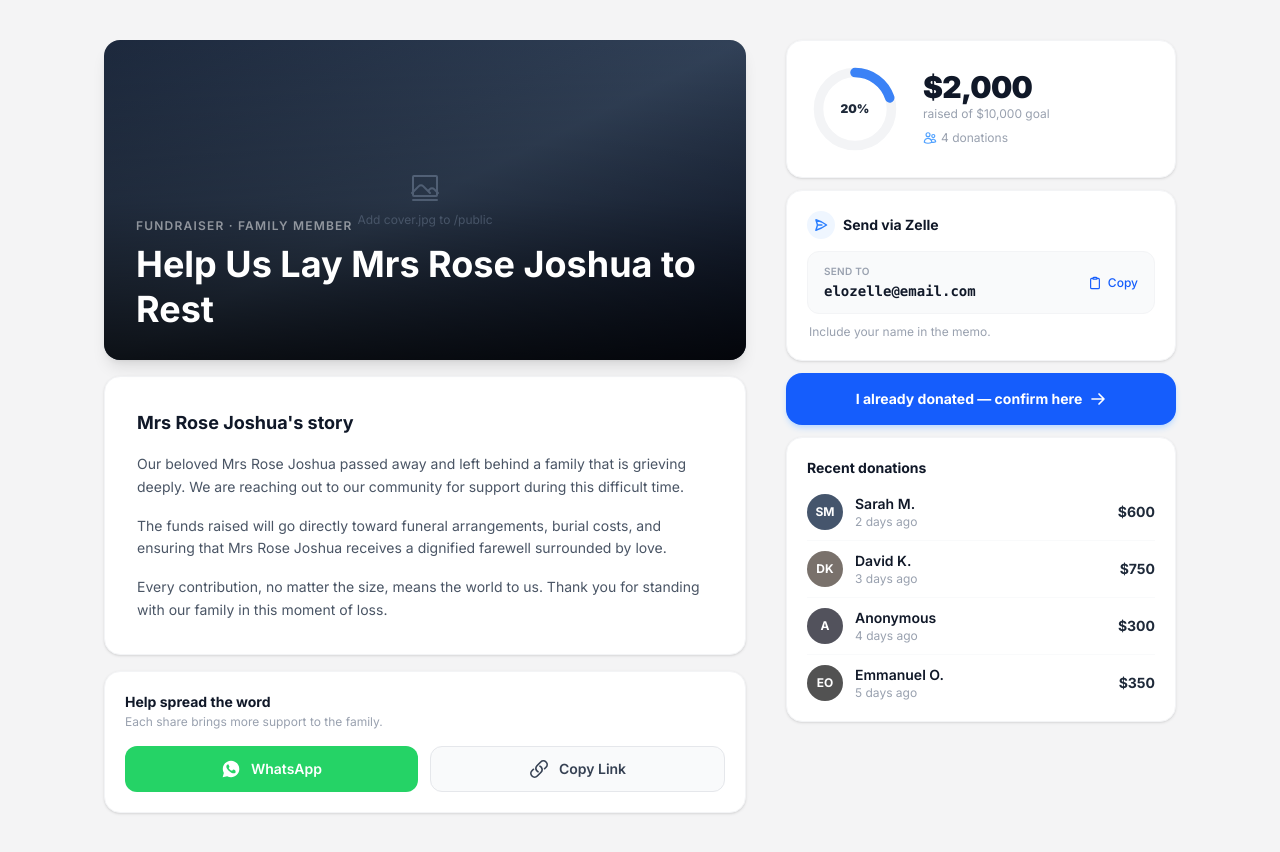
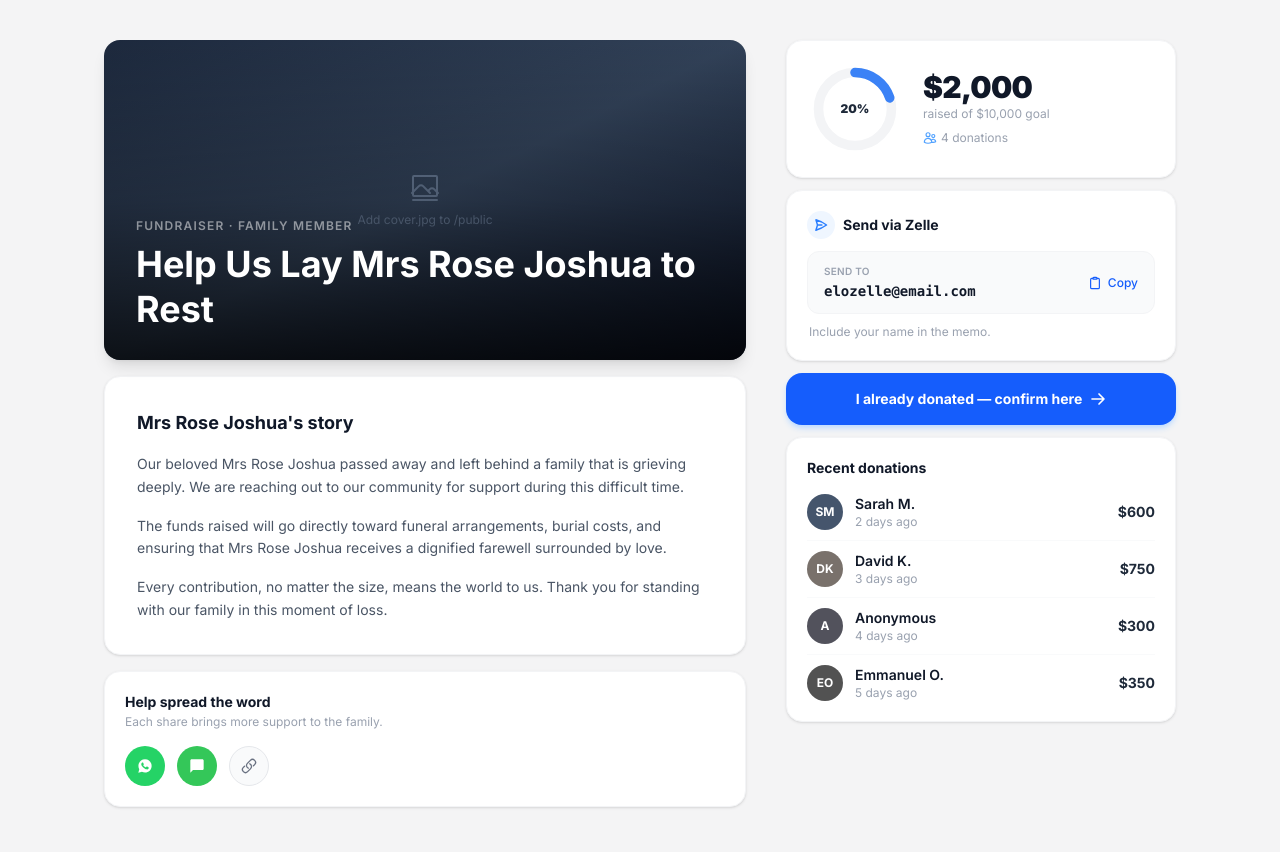
Before and after one commit to femithetechguy/mamajoshua, a Next.js app: page / in a window 1280 px wide. Built offline with nearby package versions, Linux system fonts and the light colour scheme.

Commit message:
Ref FTTG-85: shrink share icons, add Messages button

```diff
--- a/components/ShareButtons.tsx
+++ b/components/ShareButtons.tsx
@@ -9,6 +9,12 @@ export default function ShareButtons({ message }: { message: string }) {
     const url = window.location.href
     const text = encodeURIComponent(`${message} ${url}`)
     window.open(`https://wa.me/?text=${text}`, '_blank', 'noopener')
+  }
+
+  function shareMessages() {
+    const url = window.location.href
+    const text = encodeURIComponent(`${message} ${url}`)
+    window.open(`sms:?body=${text}`, '_self')
   }
 
   async function copyLink() {
@@ -27,37 +33,43 @@ export default function ShareButtons({ message }: { message: string }) {
         {/* WhatsApp */}
         <button
           onClick={shareWhatsApp}
-          className="flex-1 flex items-center justify-center gap-2.5 bg-[#25D366] hover:bg-[#1ebe5d] active:bg-[#18a84f] text-white py-3 px-4 rounded-xl transition-colors"
+          title="Share on WhatsApp"
+          className="w-10 h-10 flex items-center justify-center rounded-full bg-[#25D366] hover:bg-[#1ebe5d] active:bg-[#18a84f] text-white transition-colors"
         >
-          <svg viewBox="0 0 24 24" fill="currentColor" className="w-5 h-5 shrink-0">
+          <svg viewBox="0 0 24 24" fill="currentColor" className="w-4 h-4">
             <path d="M12.04 2C6.58 2 2.13 6.45 2.13 11.91c0 1.75.46 3.38 1.26 4.81L2 22l5.42-1.36c1.38.75 2.96 1.18 4.62 1.18 5.46 0 9.91-4.45 9.91-9.91S17.5 2 12.04 2zm5.52 13.83c-.23.65-1.33 1.24-1.82 1.32-.49.09-1.1.12-1.77-.11-.41-.14-.93-.32-1.6-.63-2.82-1.22-4.66-4.07-4.8-4.26-.14-.19-1.13-1.5-1.13-2.87s.72-2.03.97-2.31c.25-.27.55-.34.73-.34l.52.01c.17 0 .39-.06.61.47.23.54.77 1.88.84 2.02.07.13.11.29.02.47-.09.17-.13.28-.26.43l-.39.45c-.13.13-.27.28-.12.54.16.27.69 1.14 1.48 1.84.02.02.05.04.07.07.83.74 1.62 1 1.9 1.11.28.11.45.09.61-.05.17-.15.7-.82.89-1.1.19-.28.38-.23.64-.14.27.09 1.7.8 1.99.94.29.14.48.21.55.33.07.12.07.69-.16 1.35z"/>
           </svg>
-          <span className="text-sm font-semibold">WhatsApp</span>
+        </button>
+
+        {/* Messages */}
+        <button
+          onClick={shareMessages}
+          title="Share via Messages"
+          className="w-10 h-10 flex items-center justify-center rounded-full bg-[#34C759] hover:bg-[#2db84e] active:bg-[#28a546] text-white transition-colors"
+        >
+          <svg className="w-4 h-4" fill="currentColor" viewBox="0 0 24 24">
+            <path d="M20 2H4c-1.1 0-2 .9-2 2v18l4-4h14c1.1 0 2-.9 2-2V4c0-1.1-.9-2-2-2z"/>
+          </svg>
         </button>
 
         {/* Copy Link */}
         <button
           onClick={copyLink}
-          className={`flex-1 flex items-center justify-center gap-2.5 py-3 px-4 rounded-xl border transition-colors ${
+          title={copied ? 'Copied!' : 'Copy link'}
+          className={`w-10 h-10 flex items-center justify-center rounded-full border transition-colors ${
             copied
-              ? 'bg-green-50 border-green-200 text-green-700'
-              : 'bg-gray-50 border-gray-200 text-gray-700 hover:bg-gray-100'
+              ? 'bg-green-50 border-green-200 text-green-600'
+              : 'bg-gray-50 border-gray-200 text-gray-500 hover:bg-gray-100'
           }`}
         >
           {copied ? (
-            <>
-              <svg className="w-5 h-5 shrink-0" fill="none" viewBox="0 0 24 24" stroke="currentColor" strokeWidth={2.5}>
-                <path strokeLinecap="round" strokeLinejoin="round" d="M4.5 12.75l6 6 9-13.5" />
-              </svg>
-              <span className="text-sm font-semibold">Copied!</span>
-            </>
+            <svg className="w-4 h-4" fill="none" viewBox="0 0 24 24" stroke="currentColor" strokeWidth={2.5}>
+              <path strokeLinecap="round" strokeLinejoin="round" d="M4.5 12.75l6 6 9-13.5" />
+            </svg>
           ) : (
-            <>
-              <svg className="w-5 h-5 shrink-0" fill="none" viewBox="0 0 24 24" stroke="currentColor" strokeWidth={2}>
-                <path strokeLinecap="round" strokeLinejoin="round" d="M13.19 8.688a4.5 4.5 0 011.242 7.244l-4.5 4.5a4.5 4.5 0 01-6.364-6.364l1.757-1.757m13.35-.622l1.757-1.757a4.5 4.5 0 00-6.364-6.364l-4.5 4.5a4.5 4.5 0 001.242 7.244" />
-              </svg>
-              <span className="text-sm font-semibold">Copy Link</span>
-            </>
+            <svg className="w-4 h-4" fill="none" viewBox="0 0 24 24" stroke="currentColor" strokeWidth={2}>
+              <path strokeLinecap="round" strokeLinejoin="round" d="M13.19 8.688a4.5 4.5 0 011.242 7.244l-4.5 4.5a4.5 4.5 0 01-6.364-6.364l1.757-1.757m13.35-.622l1.757-1.757a4.5 4.5 0 00-6.364-6.364l-4.5 4.5a4.5 4.5 0 001.242 7.244" />
+            </svg>
           )}
         </button>
 
```
